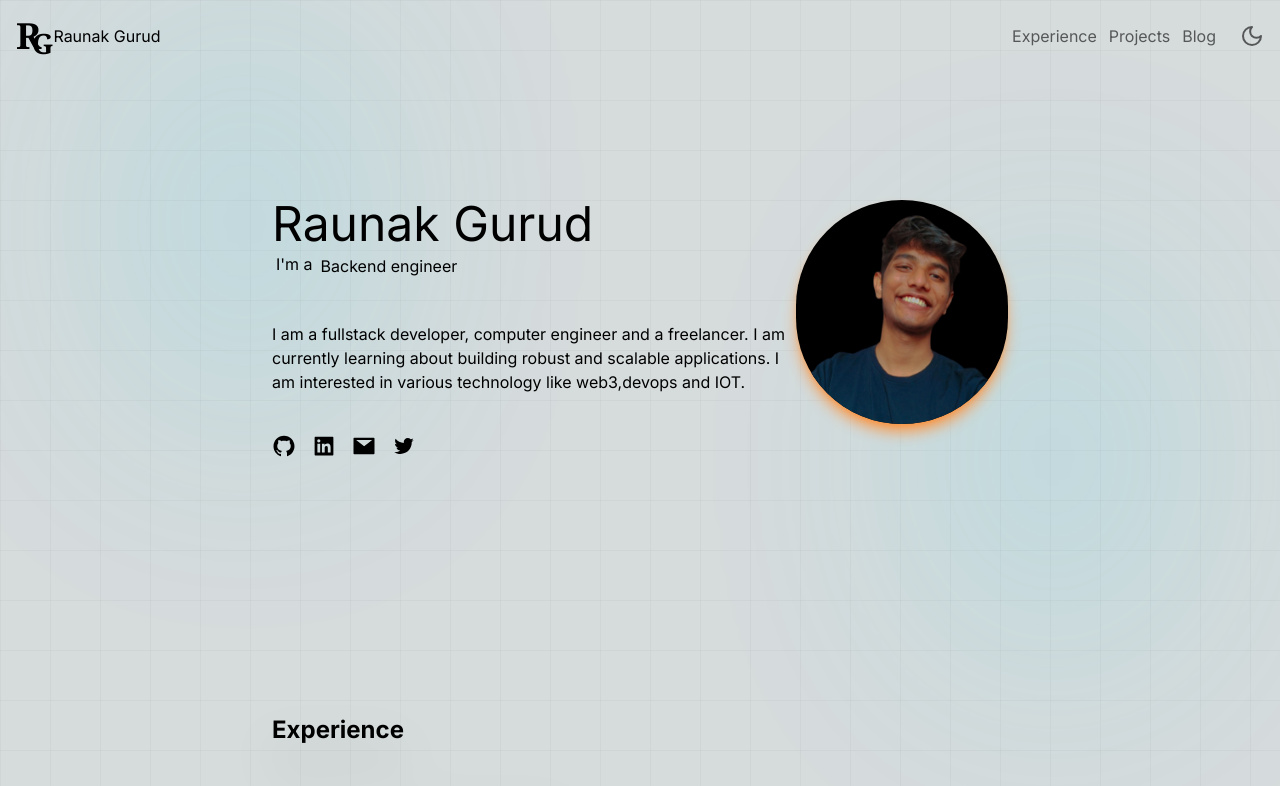
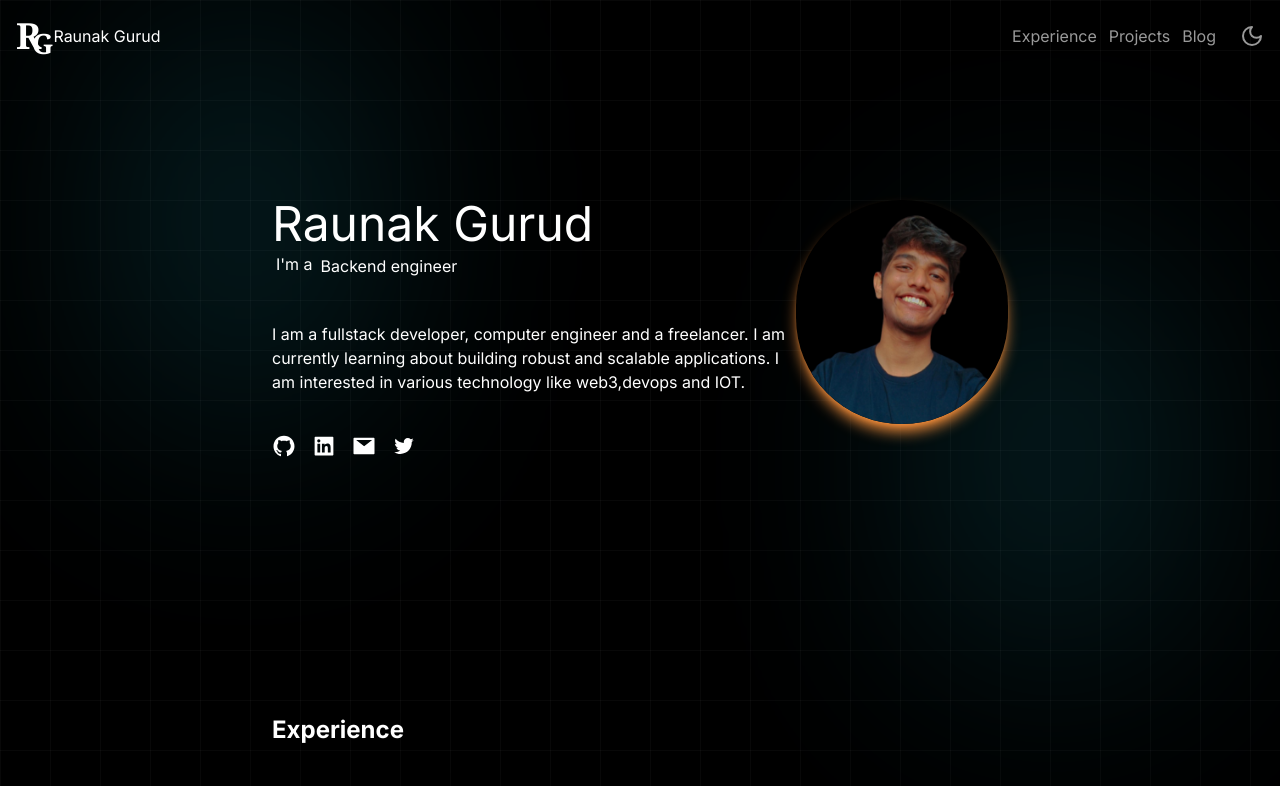
Before and after one commit to raunakgurud09/empty-next13, a Next.js app: page / in a window 1280 px wide. Shown: the top 786 px of the page. Built offline with nearby package versions, Linux system fonts and the light colour scheme.

Commit message:
refactor: default theme to dark

```diff
--- a/components/provider.js
+++ b/components/provider.js
@@ -3,5 +3,5 @@
 import { ThemeProvider } from "next-themes";
 
 export default function Provider({ children }) {
-  return <ThemeProvider defaultTheme="light">{children}</ThemeProvider>;
+  return <ThemeProvider defaultTheme="dark">{children}</ThemeProvider>;
 }
```
